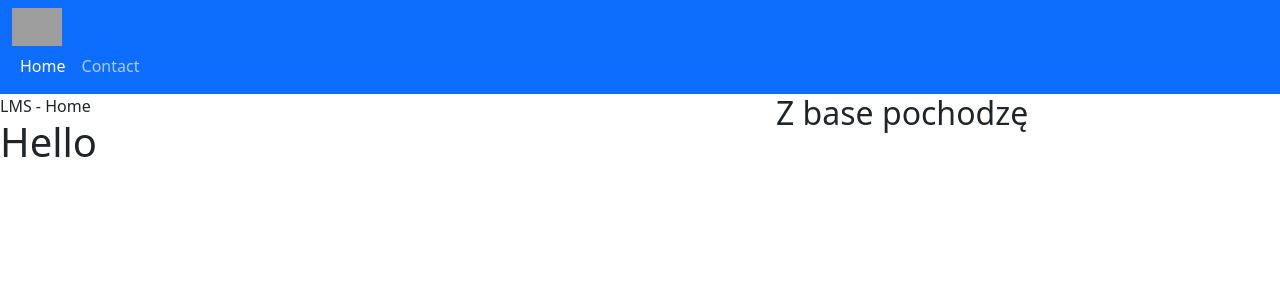
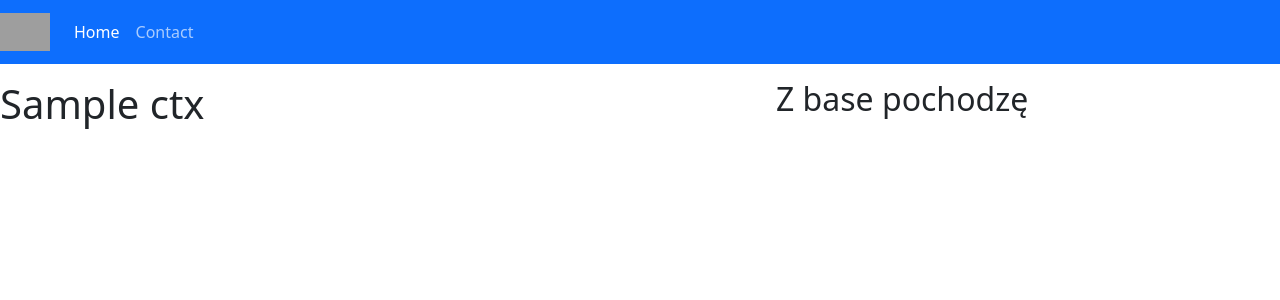
Before and after one commit to Agnieszka-Mal/LMS, a Django app: template home/templates/home/index.html in a window 1280 px wide. Shown: the top 300 px of the page. Run offline with Django 4.2, Linux system fonts and the light colour scheme; the template is opened without the code that fills it: most values are stand-ins (such as "Sample title", 1, 10 or a date in 2020); some libraries are stand-ins or nearby versions; grey boxes are pictures that could not be loaded.

Commit message:
repair all htmls

```diff
--- a/home/templates/home/contact.html
+++ b/home/templates/home/contact.html
@@ -13,7 +13,7 @@
     <form action="" method="post">
         {% csrf_token %}
         {{ form|crispy }}
-        <button type="submit">Add message</button>
+        <button type="submit" class="btn btn-primary">Add message</button>
     </form>
 {% endblock %}
 
--- a/home/templates/home/index.html
+++ b/home/templates/home/index.html
@@ -1,19 +1,10 @@
+
 {% extends 'base.html' %}
 
-{%  block content %}
-    {% block title %}LMS - Home{% endblock %}
- <h1>Hello</h1>
+{% block title %}
+    Home
 {% endblock %}
 
-
-<!DOCTYPE html>
-<html lang="en">
-<head>
-    <meta charset="UTF-8">
-    <title>Title</title>
-</head>
-<body>
-<p>{{ ctx }}</p>
-
-</body>
-</html>
+{% block content %}
+    <h1>{{ ctx }}</h1>
+{% endblock %}
--- a/templates/base.html
+++ b/templates/base.html
@@ -20,7 +20,7 @@
 
 {% include 'partials/nav.html' %}
 
-<div class="container">
+<div class="container mt-3 mb-5">
     <div class="row">
         <div class="col-8">
             {% block content %}{% endblock %}
--- a/templates/partials/nav.html
+++ b/templates/partials/nav.html
@@ -1,8 +1,8 @@
 {% load static %}
 
 <nav class="navbar navbar-expand-lg bg-primary" data-bs-theme="dark">
-  <div class="content">
-    <a class="navbar-brand" href="{%  url 'home:home' %}">
+  <div class="container">
+    <a class="navbar-brand" href="{% url 'home:home' %}">
         <img class="logo" src="{% static 'images/logo.svg' %}" alt="Logo LMS">
     </a>
     <button class="navbar-toggler" type="button" data-bs-toggle="collapse" data-bs-target="#navbarSupportedContent" aria-controls="navbarSupportedContent" aria-expanded="false" aria-label="Toggle navigation">
```
